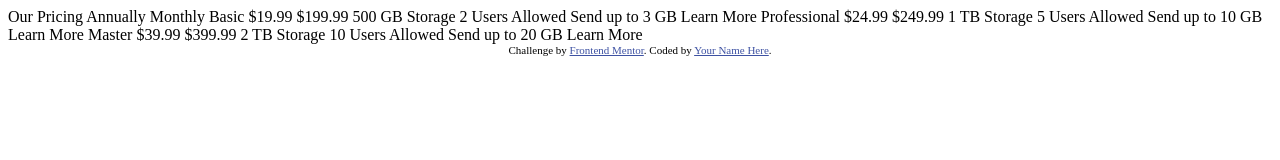
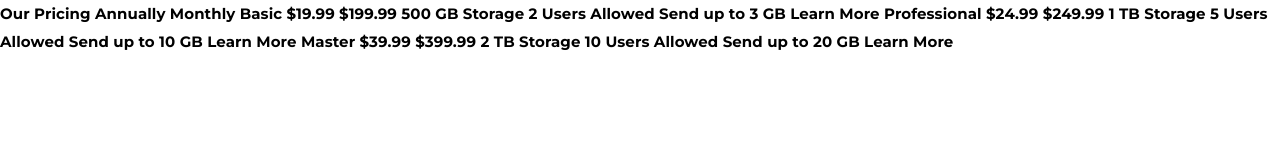
Before and after one commit to teempe/frontend-mentor-pricing-component-with-toggle, a website: page index.html in a window 1280 px wide. Drawn offline with nearby package versions, Linux system fonts and the light colour scheme; files that its build step writes are made by us from their sources.

Commit message:
base setup

```diff
--- a/index.html
+++ b/index.html
@@ -5,14 +5,12 @@
         <meta name="viewport" content="width=device-width, initial-scale=1.0"> <!-- displays site properly based on user's device -->
 
         <link rel="icon" type="image/png" sizes="32x32" href="./images/favicon-32x32.png">
+        <link rel="preconnect" href="https://fonts.googleapis.com">
+        <link rel="preconnect" href="https://fonts.gstatic.com" crossorigin>
+        <link href="https://fonts.googleapis.com/css2?family=Montserrat:wght@700&display=swap" rel="stylesheet">
+        <link rel="stylesheet" href="./css/style.css">
 
-        <title>Frontend Mentor | [Challenge Name Here]</title>
-
-        <!-- Feel free to remove these styles or customise in your own stylesheet 👍 -->
-        <style>
-            .attribution { font-size: 11px; text-align: center; }
-            .attribution a { color: hsl(228, 45%, 44%); }
-        </style>
+        <title>Frontend Mentor | Pricing component with toggle</title>
     </head>
     <body>
 
@@ -43,10 +41,5 @@
         10 Users Allowed
         Send up to 20 GB
         Learn More
-
-        <div class="attribution">
-            Challenge by <a href="https://www.frontendmentor.io?ref=challenge" target="_blank">Frontend Mentor</a>.
-            Coded by <a href="#">Your Name Here</a>.
-        </div>
     </body>
 </html>
--- /dev/null
+++ b/sass/base/_base.scss
@@ -0,0 +1,38 @@
+:root {
+    --color-very-light-grayish-blue: #F7F7FE;
+    --color-light-grayish-blue: #6D72DE;
+    --color-grayish-blue: #6E728E;
+    --color-dark-grayish-blue: #4A4D60;
+    --color-white: #FFF;
+    --color-linear-gradient: linear-gradient(135deg, #A2A7F0 0%, #696EDD 100%);
+
+    --ff-body: 'Montserrat', sans-serif;
+    --fw-bold: 700;
+}
+
+$bp-desktop: 90em; // 1440px
+
+* {
+    margin: 0;
+    padding: 0;
+    box-sizing: border-box;
+}
+
+img {
+    display: block;
+}
+
+html {
+    font-size: 62.5%;
+    overflow-x: hidden;
+}
+
+body {
+    overflow-x: hidden;
+
+    // center content on page
+    display: grid;
+    justify-content: center;
+    align-content: start;
+    min-height: 100vh;
+}
--- /dev/null
+++ b/sass/base/_global.scss
@@ -0,0 +1,2 @@
+@import "base";
+@import "typography";
--- /dev/null
+++ b/sass/base/_typography.scss
@@ -0,0 +1,8 @@
+body {
+    font-family: var(--ff-body);
+    font-weight: var(--fw-bold);
+    font-style: normal;
+    font-size: 1.5rem;
+    line-height: 2.8rem;
+    letter-spacing: 0.009rem;
+}
--- /dev/null
+++ b/sass/main.scss
@@ -0,0 +1,3 @@
+@import "base/global";
+// @import "components/global";
+// @import "layout/global";
```
Also changed, not shown: package.json (added, +16 -0 lines), 1 other file.
